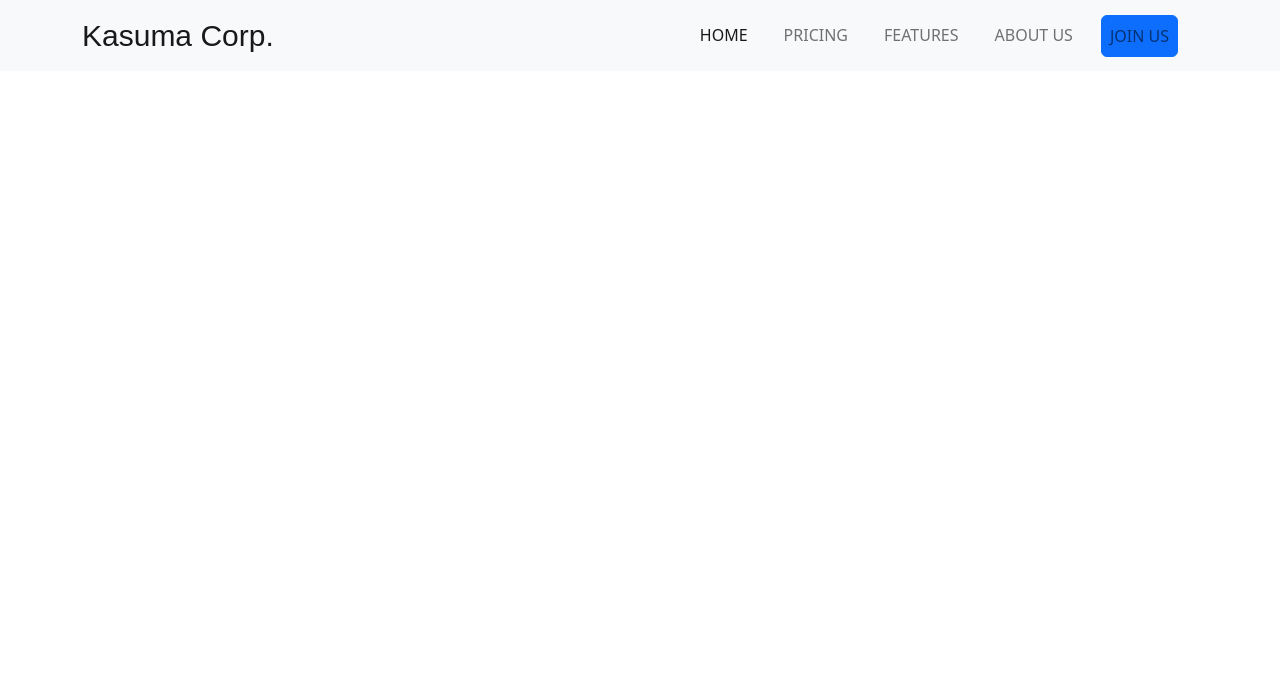
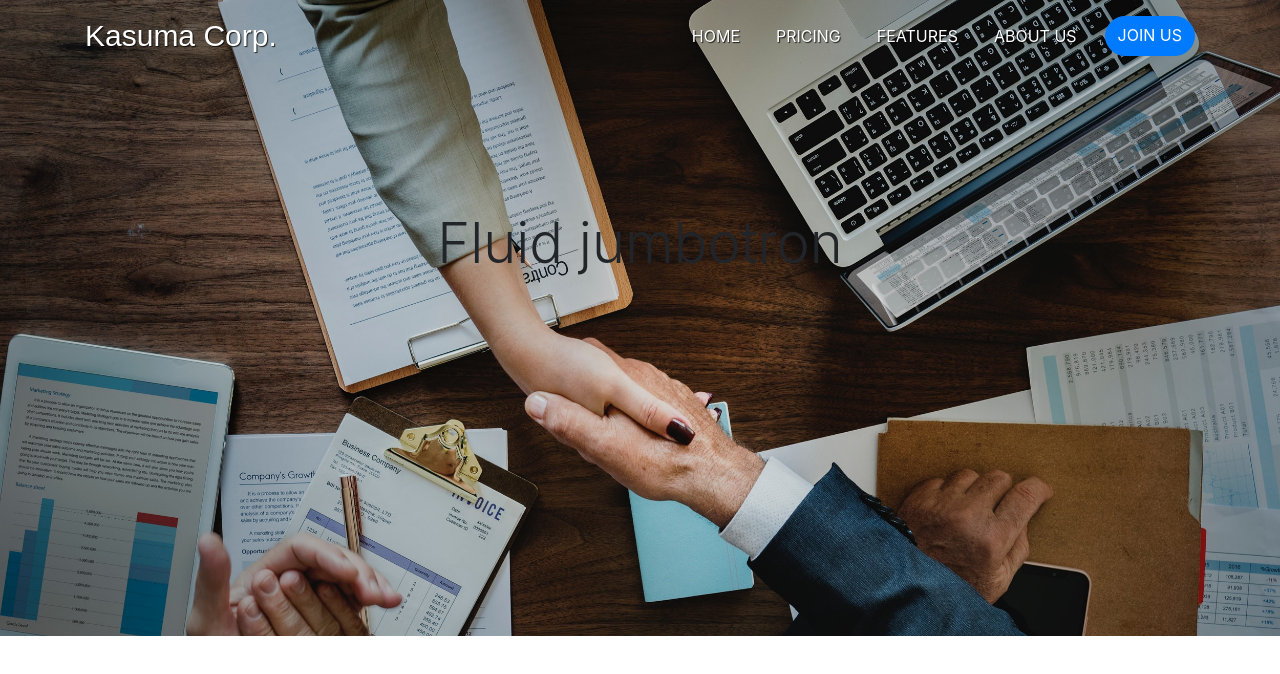
Before and after one commit to kasumaputu06/kasuma-corp-landing-page, a plain HTML site: page index.html in a window 1280 px wide. Drawn offline with nearby package versions, Linux system fonts and the light colour scheme; a web font is replaced by a local one.

Commit message:
Change to Bootstrap 4

```diff
--- a/index.html
+++ b/index.html
@@ -3,8 +3,9 @@
   <head>
     <meta charset="utf-8">
     <meta name="viewport" content="width=device-width, initial-scale=1">
-    <title>Bootstrap demo</title>
-    <link href="https://cdn.jsdelivr.net/npm/bootstrap@5.2.0/dist/css/bootstrap.min.css" rel="stylesheet" integrity="sha384-gH2yIJqKdNHPEq0n4Mqa/HGKIhSkIHeL5AyhkYV8i59U5AR6csBvApHHNl/vI1Bx" crossorigin="anonymous">
+    <title>Kasuma Corp</title>
+	<link rel="stylesheet" href="https://cdn.jsdelivr.net/npm/bootstrap@4.6.2/dist/css/bootstrap.min.css" integrity="sha384-xOolHFLEh07PJGoPkLv1IbcEPTNtaed2xpHsD9ESMhqIYd0nLMwNLD69Npy4HI+N" crossorigin="anonymous">
+    <!-- <link href="https://cdn.jsdelivr.net/npm/bootstrap@5.2.0/dist/css/bootstrap.min.css" rel="stylesheet" integrity="sha384-gH2yIJqKdNHPEq0n4Mqa/HGKIhSkIHeL5AyhkYV8i59U5AR6csBvApHHNl/vI1Bx" crossorigin="anonymous"> -->
 
 	<!-- Viga Font -->
 	<link rel="preconnect" href="https://fonts.googleapis.com">
@@ -14,29 +15,56 @@
 	<!-- Internal CSS -->
 	<link rel="stylesheet" href="style.css">
 
-	<title>Kasuma Ananda Landing Page Web</title>
+	<title>Kasuma Corp Landing Page Web</title>
   </head>
   <body>
     <!-- Navbar Start -->
-	<nav class="navbar navbar-expand-lg bg-light">
+	<!-- <nav class="navbar navbar-expand-lg">
 		<div class="container">
 		  <a class="navbar-brand" href="#">Kasuma Corp.</a>
 		  <button class="navbar-toggler" type="button" data-bs-toggle="collapse" data-bs-target="#navbarNavAltMarkup" aria-controls="navbarNavAltMarkup" aria-expanded="false" aria-label="Toggle navigation">
 			<span class="navbar-toggler-icon"></span>
 		  </button>
 		  <div class="collapse navbar-collapse" id="navbarNavAltMarkup">
-			<div class="navbar-nav ms-auto">
-			  <a class="nav-link active" aria-current="page" href="#">Home</a>
+			<div class="navbar-nav ml-auto">
+			  <a class="nav-link" href="#">Home</a>
 			  <a class="nav-link" href="#">Pricing</a>
 			  <a class="nav-link" href="#">Features</a>
 			  <a class="nav-link" href="#">About Us</a>
-			  <a class="nav-link btn btn-primary" href="#">Join Us</a>
+			  <a class="btn btn-primary button1" href="#">Join Us</a>
 			</div>
 		  </div>
 		</div>
 	  </nav>
+	  </nav> -->
+	  <nav class="navbar navbar-expand-lg navbar-light">
+		<div class="container">
+		<a class="navbar-brand" href="#">Kasuma Corp.</a>
+		<button class="navbar-toggler" type="button" data-toggle="collapse" data-target="#navbarNavAltMarkup" aria-controls="navbarNavAltMarkup" aria-expanded="false" aria-label="Toggle navigation">
+		  <span class="navbar-toggler-icon"></span>
+		</button>
+		<div class="collapse navbar-collapse" id="navbarNavAltMarkup">
+			<div class="navbar-nav ml-auto">
+				<a class="nav-link" href="#">Home</a>
+				<a class="nav-link" href="#">Pricing</a>
+				<a class="nav-link" href="#">Features</a>
+				<a class="nav-link" href="#">About Us</a>
+				<a class="btn btn-primary button1" href="#">Join Us</a>
+			  </div>
+		</div>
+	   </div>
 	  </nav>
     <!-- Navbar End -->
-    <script src="https://cdn.jsdelivr.net/npm/bootstrap@5.2.0/dist/js/bootstrap.bundle.min.js" integrity="sha384-A3rJD856KowSb7dwlZdYEkO39Gagi7vIsF0jrRAoQmDKKtQBHUuLZ9AsSv4jD4Xa" crossorigin="anonymous"></script>
+
+	<!-- Jumbotron Start -->
+	<div class="jumbotron jumbotron-fluid">
+		<div class="container">
+		  <h1 class="display-4">Fluid jumbotron</h1>
+		</div>
+	  </div>
+	<!-- Jumbotron End -->
+	<script src="https://cdn.jsdelivr.net/npm/jquery@3.5.1/dist/jquery.slim.min.js" integrity="sha384-DfXdz2htPH0lsSSs5nCTpuj/zy4C+OGpamoFVy38MVBnE+IbbVYUew+OrCXaRkfj" crossorigin="anonymous"></script>
+	<script src="https://cdn.jsdelivr.net/npm/bootstrap@4.6.2/dist/js/bootstrap.bundle.min.js" integrity="sha384-Fy6S3B9q64WdZWQUiU+q4/2Lc9npb8tCaSX9FK7E8HnRr0Jz8D6OP9dO5Vg3Q9ct" crossorigin="anonymous"></script>
+    <!-- <script src="https://cdn.jsdelivr.net/npm/bootstrap@5.2.0/dist/js/bootstrap.bundle.min.js" integrity="sha384-A3rJD856KowSb7dwlZdYEkO39Gagi7vIsF0jrRAoQmDKKtQBHUuLZ9AsSv4jD4Xa" crossorigin="anonymous"></script> -->
   </body>
 </html>
--- a/style.css
+++ b/style.css
@@ -2,6 +2,24 @@
 .navbar-brand {
     font-family: 'Viga', sans-serif;
     font-size: 30px;
+}
+
+/* All */
+.button1 {
+    text-transform: uppercase;
+    border-radius: 30px;
+}
+
+/* Jumbotron CSS */
+.jumbotron {
+    background-image: url(/img/jumbotron-bg.jpg);
+    background-size: cover;
+    height: 640px;
+}
+
+.jumbotron .display-4 {
+    text-align: center;
+    margin-top: 150px;
 }
 
 /* Only Dekstop */
@@ -9,6 +27,15 @@
     .nav-link {
         text-transform: uppercase;
         margin-right: 20px;
+    }
+
+    .jumbotron {
+        margin-top: -75px;
+    }
+
+    .navbar-brand, .nav-link {
+        color: white !important;
+        text-shadow: 1px 1px 1px rgba(0, 0, 0, 0.8);
     }
 
     .nav-link:hover::after {
```
